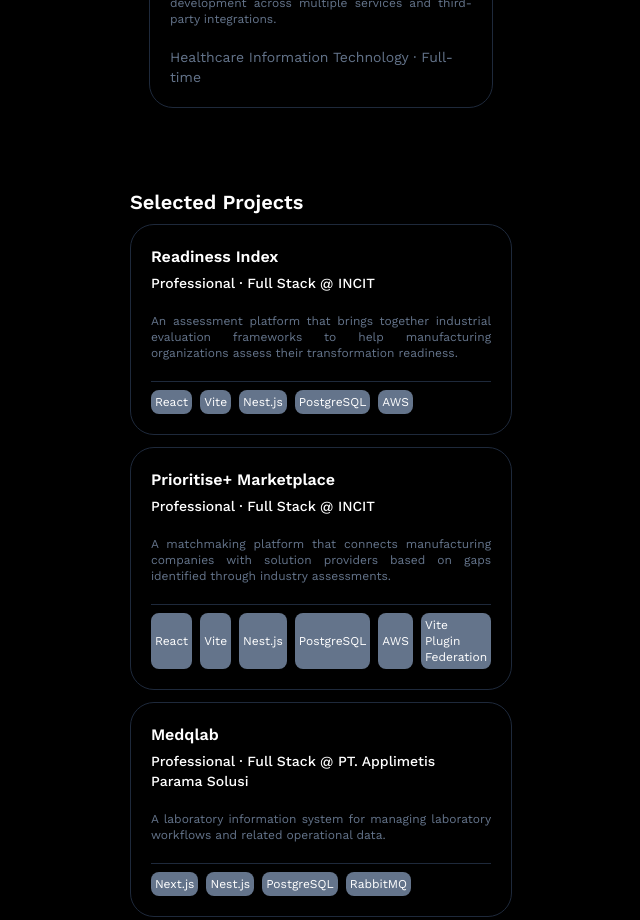
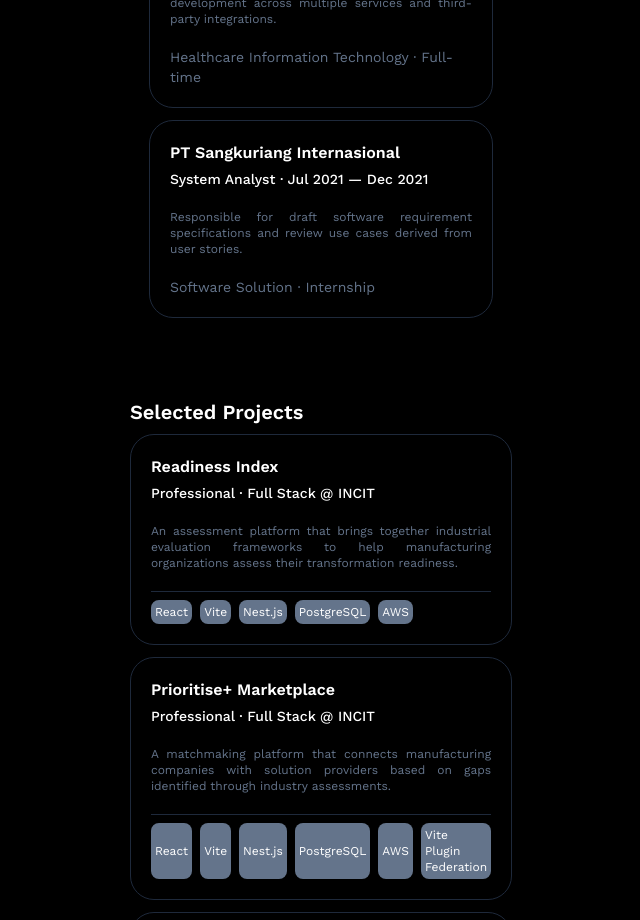
Before and after one commit to DiazNugraha/portofolio, a Next.js app: page / in a window 1280 px wide. Shown: the part 980-1900 px from the top of the page, without its empty margins (319-959 px from the left). Built offline with nearby package versions, Linux system fonts and the light colour scheme.

Commit message:
chore: add new item

```diff
--- a/src/constants/experience.ts
+++ b/src/constants/experience.ts
@@ -97,4 +97,12 @@ export const experienceCollections: {
     industryDomain: "Healthcare Information Technology · Full-time",
     link: "https://applimetis.id/",
   },
+  {
+    title: "PT Sangkuriang Internasional",
+    subtitle: "System Analyst · Jul 2021 — Dec 2021",
+    description:
+      "Responsible for draft software requirement specifications and review use cases derived from user stories.",
+    industryDomain: "Software Solution · Internship",
+    link: "https://sangkuriang.co.id/",
+  },
 ];
```
